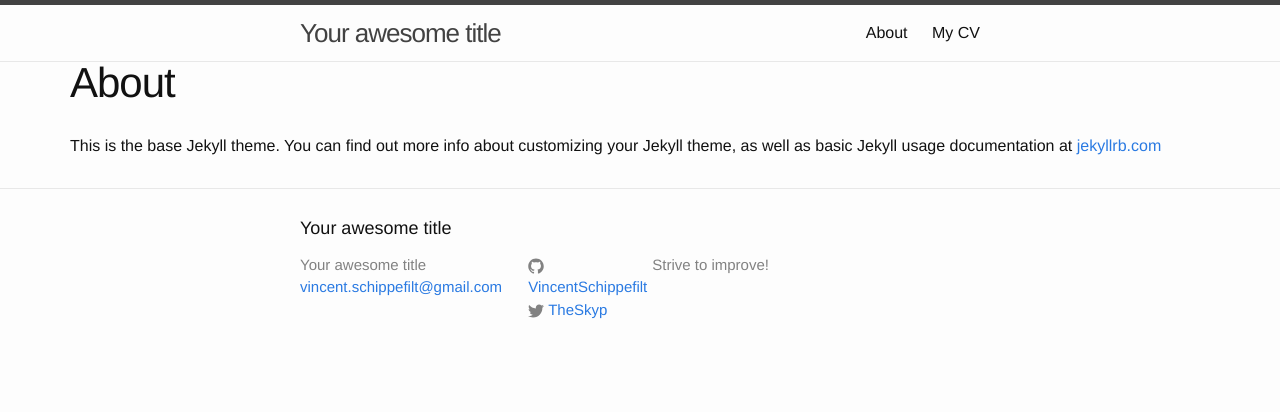
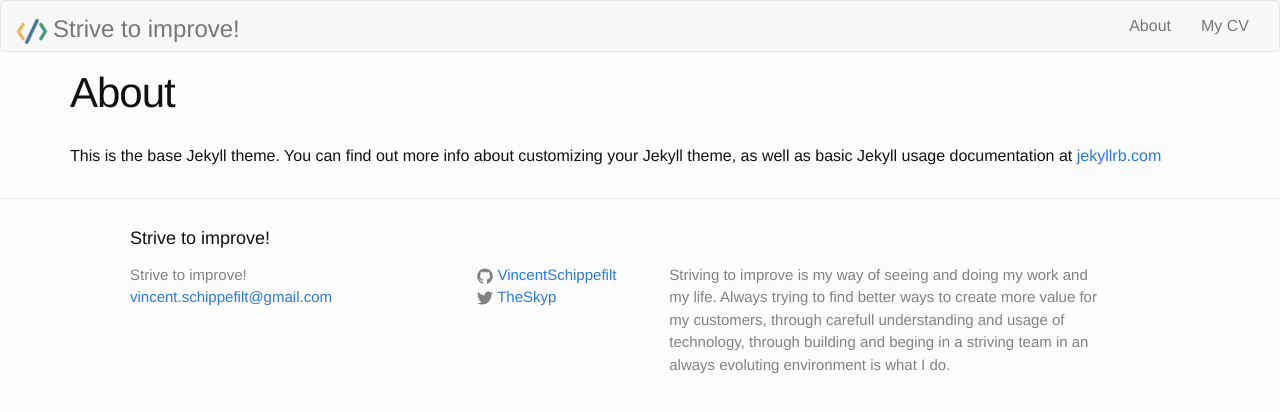
Before and after one commit to VincentSchippefilt/VincentSchippefilt.github.io, a Jekyll site: the page built from about.md, in a window 1280 px wide. Shown: the top 412 px of the page. Built offline with Jekyll 4.4.1, drawn with Linux system fonts in a browser that asks for light colours; nearby versions of some CDN libraries.

Commit message:
Updated header to default bootstrap

```diff
--- a/_config.yml
+++ b/_config.yml
@@ -13,10 +13,11 @@
 # you will see them accessed via {{ site.title }}, {{ site.email }}, and so on.
 # You can create any custom variable you would like, and they will be accessible
 # in the templates via {{ site.myvariable }}.
-title: Your awesome title
+title: Strive to improve!
 email: vincent.schippefilt@gmail.com
 description: > # this means to ignore newlines until "baseurl:"
-  Strive to improve!
+  Striving to improve is my way of seeing and doing my work and my life.
+  Always trying to find better ways to create more value for my customers, through carefull understanding and usage of technology, through building and beging in a striving team in an always evoluting environment is what I do.
 baseurl: "" # the subpath of your site, e.g. /blog
 url: "http://www.schippefilt.com" # the base hostname & protocol for your site
 twitter_username: TheSkyp
@@ -29,4 +30,4 @@ theme: minima
 # custom settings
 permalink: /:year/:month/:title
 tagline: Strive to improve!
-exclude: [commands.txt]
+exclude: [commands.txt, README.md]
--- a/_includes/header.html
+++ b/_includes/header.html
@@ -1,27 +1,25 @@
-<header class="site-header" role="banner">
-
-  <div class="wrapper">
-
-    <a class="site-title" href="{{ site.baseurl }}/">{{ site.title | escape }}</a>
-
-    <nav class="site-nav">
-      <a href="#" class="menu-icon">
-        <svg viewBox="0 0 18 15">
-          <path fill="#424242" d="M18,1.484c0,0.82-0.665,1.484-1.484,1.484H1.484C0.665,2.969,0,2.304,0,1.484l0,0C0,0.665,0.665,0,1.484,0 h15.031C17.335,0,18,0.665,18,1.484L18,1.484z"/>
-          <path fill="#424242" d="M18,7.516C18,8.335,17.335,9,16.516,9H1.484C0.665,9,0,8.335,0,7.516l0,0c0-0.82,0.665-1.484,1.484-1.484 h15.031C17.335,6.031,18,6.696,18,7.516L18,7.516z"/>
-          <path fill="#424242" d="M18,13.516C18,14.335,17.335,15,16.516,15H1.484C0.665,15,0,14.335,0,13.516l0,0 c0-0.82,0.665-1.484,1.484-1.484h15.031C17.335,12.031,18,12.696,18,13.516L18,13.516z"/>
-        </svg>
+<nav class="navbar navbar-default" role="navigation">
+  <div class="container-fluid">
+    <div class="navbar-header">
+      <button type="button" class="navbar-toggle collapsed" data-toggle="collapse" data-target="#bs-example-navbar-collapse-1" aria-expanded="false">
+        <span class="sr-only">Toggle navigation</span>
+        <span class="icon-bar"></span>
+        <span class="icon-bar"></span>
+        <span class="icon-bar"></span>
+      </button>
+      <a class="navbar-brand" href="{{ site.baseurl }}/">
+        <span><img alt="Brand" src="/favicon-32x32.png" /></span>
+        <span class="h3">{{ site.title | escape }}</span>
       </a>
-
-      <div class="trigger">
+    </div>
+    <div class="collapse navbar-collapse" id="bs-example-navbar-collapse-1">
+      <ul class="nav navbar-nav navbar-right">
         {% for my_page in site.pages %}
           {% if my_page.title %}
-          <a class="page-link" href="{{ my_page.url | prepend: site.baseurl }}">{{ my_page.title | escape }}</a>
+          <li><a class="page-link" href="{{ my_page.url | prepend: site.baseurl }}">{{ my_page.title | escape }}</a></li>
           {% endif %}
         {% endfor %}
-      </div>
-    </nav>
-
+      </ul>
+    </div>
   </div>
-
-</header>
+</nav>
--- a/css/main.scss
+++ b/css/main.scss
@@ -21,10 +21,10 @@ $grey-color-light: lighten($grey-color, 40%);
 $grey-color-dark:  darken($grey-color, 25%);
 
 // Width of the content area
-$content-width:    800px;
+$content-width:    1140px;
 
 $on-palm:          600px;
-$on-laptop:        800px;
+$on-laptop:        1140px;
 
 // Minima also includes a mixin for defining media queries.
 // Use media queries like this:
```
